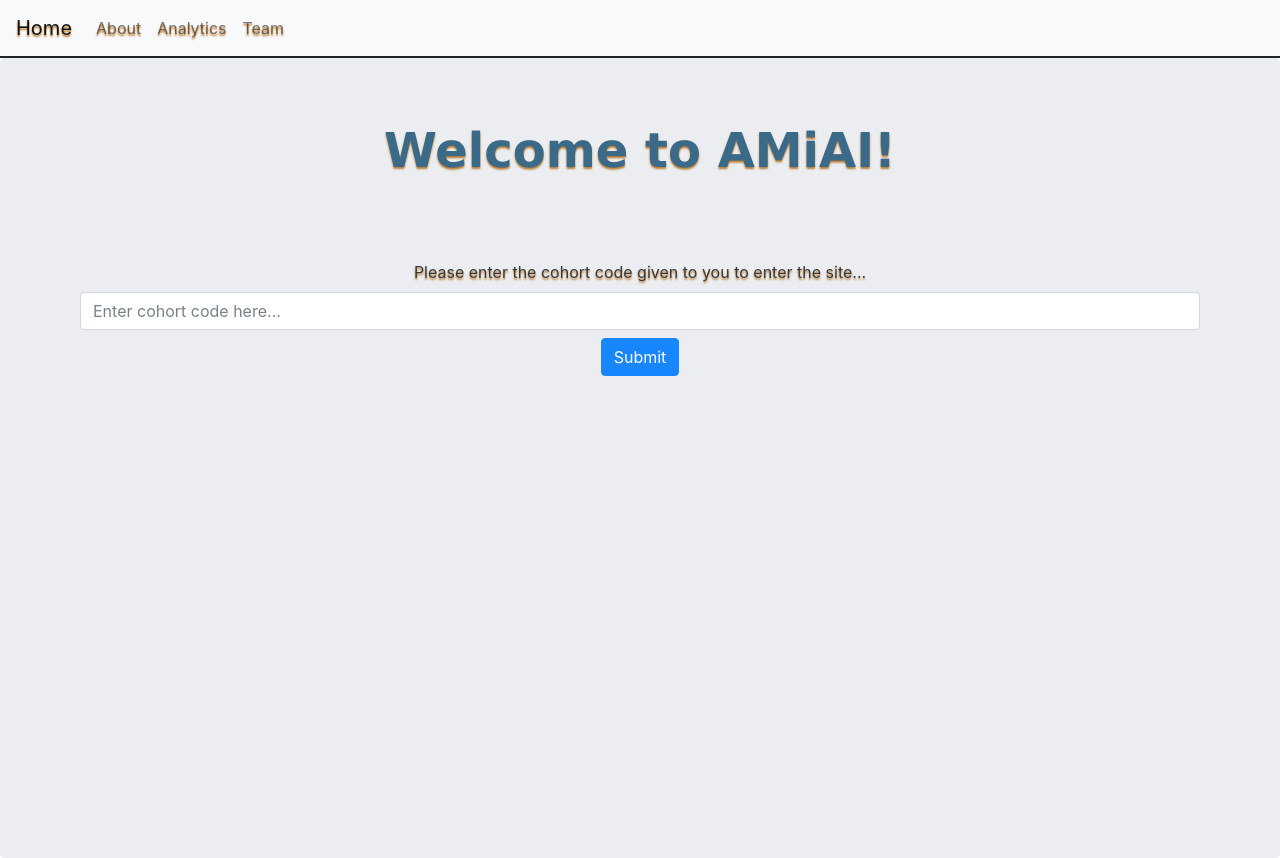
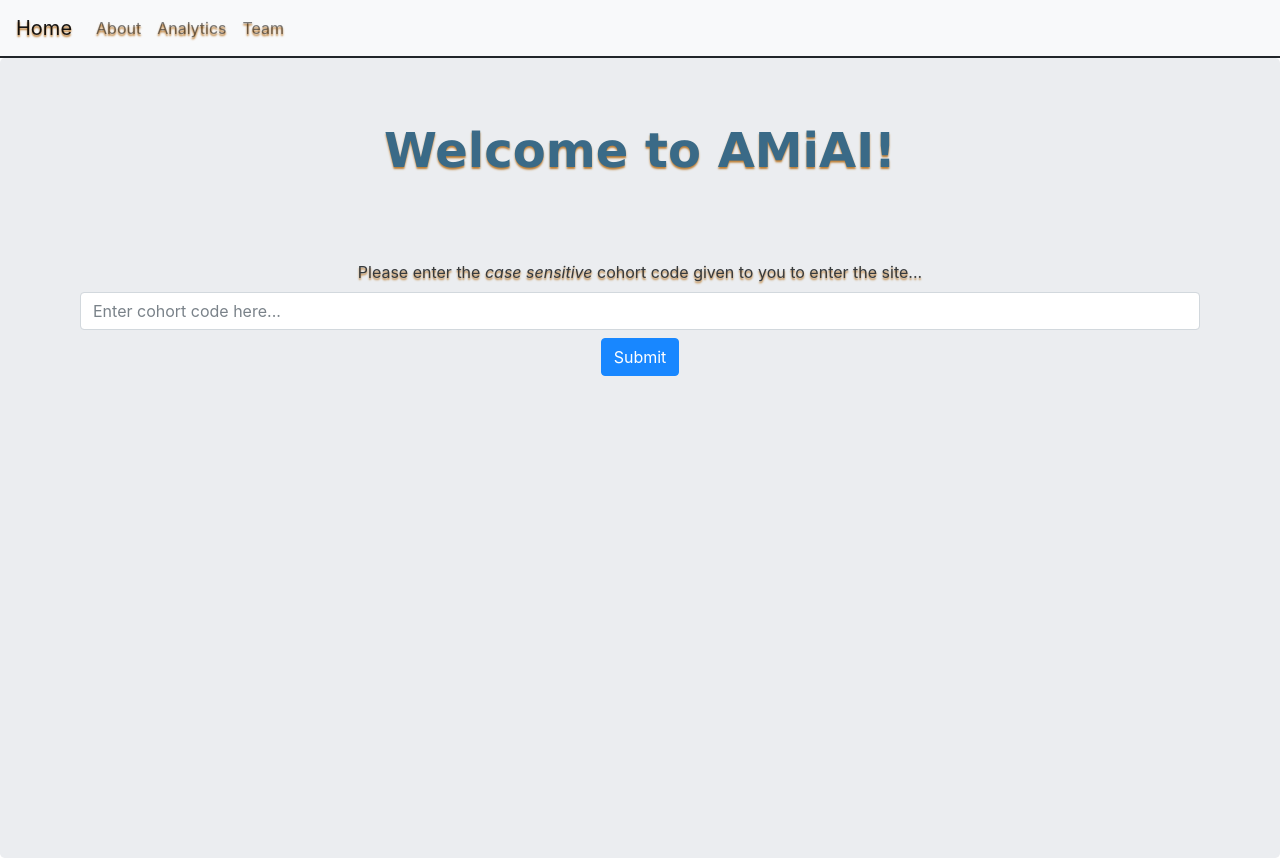
Before and after one commit to sherjeel275/GPT2-Amazon-Review-Generation, a React (Create React App) app: page / in a window 1280 px wide. Built offline with nearby package versions, Linux system fonts and the light colour scheme.

Commit message:
added cohort funcionality

```diff
--- a/src/Home.js
+++ b/src/Home.js
@@ -1,19 +1,29 @@
 import React from "react";
+import Play from "./Play";
 
 class Home extends React.Component {
+  state = {
+    cohort: "",
+    isPlayVisible: false
+  };
+
   checkSubmission = () => {
     var cohort = document.getElementById("inputCohort").value;
 
     switch (cohort) {
       case "Aavo":
         // send to cohort one
+        document.getElementById("welcomeDiv").style.display = "none";
+        this.setState({ cohort: "1", isPlayVisible: true });
         break;
       case "Andrew":
         // send to cohort ???
         break;
       case "Sherjeel":
+        // send to cohort ???
         break;
       case "Srinath":
+        // send to cohort ???
         break;
       default:
         alert(
@@ -25,6 +35,7 @@ class Home extends React.Component {
   render() {
     return (
       <React.Fragment>
+        <div id="welcomeDiv">
           <nav class="navbar navbar-expand-lg navbar-light bg-light">
             <a class="navbar-brand" href="/">
               Home
@@ -75,7 +86,8 @@ class Home extends React.Component {
             <div class="form-group">
               <div class="pl-5 pr-5">
                 <label for="inputCohort">
-                Please enter the cohort code given to you to enter the site...
+                  Please enter the <i>case sensitive</i> cohort code given to
+                  you to enter the site...
                 </label>
                 <input
                   type="password"
@@ -93,6 +105,8 @@ class Home extends React.Component {
               </button>
             </div>
           </div>
+        </div>
+        {this.state.isPlayVisible ? <Play cohort={this.state.cohort} /> : null}
       </React.Fragment>
     );
   }
--- a/src/Play.js
+++ b/src/Play.js
@@ -21,7 +21,7 @@ class Play extends React.Component {
 
   componentDidMount() {
     // fetch the reviews, once it retrieves resolve the promise and update the state
-    this.getCohort("1").then(result =>
+    this.getCohort(this.props.cohort).then(result =>
       this.setState({
         reviews: result
       })
@@ -134,7 +134,7 @@ class Play extends React.Component {
 
   closeRoundPopUp = async () => {
     // fetch user input
-    const cohort = 1;
+    const cohort = this.props.cohort;
     const _id = this.getCurrentID();
     const guess = this.state.guess;
     const confidence_ranking = document.getElementById(
```
Also changed, not shown: 17 other files (tests, documents, lock files or other folders). Lines whose indentation alone changed are shown as unchanged.
